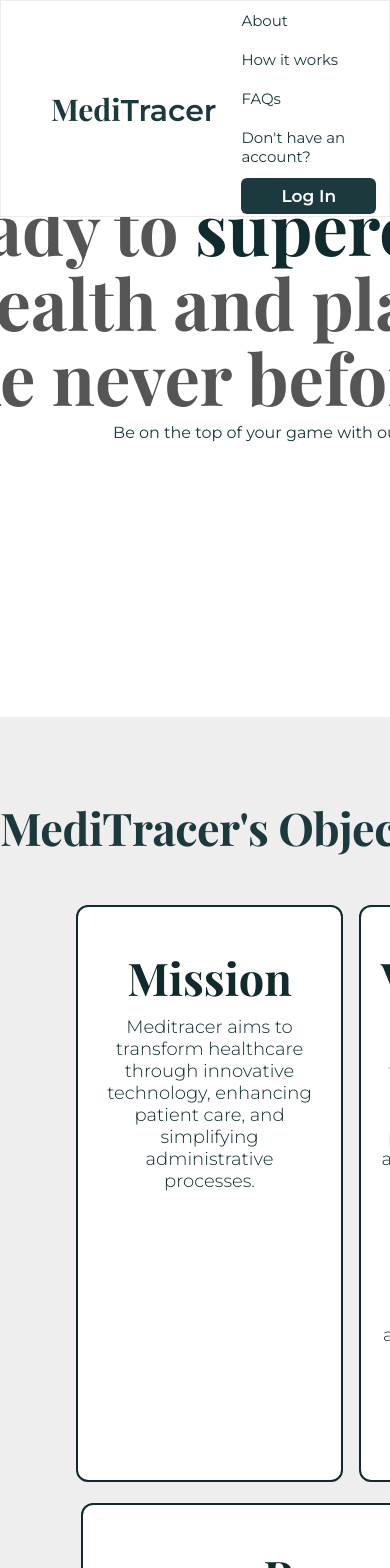
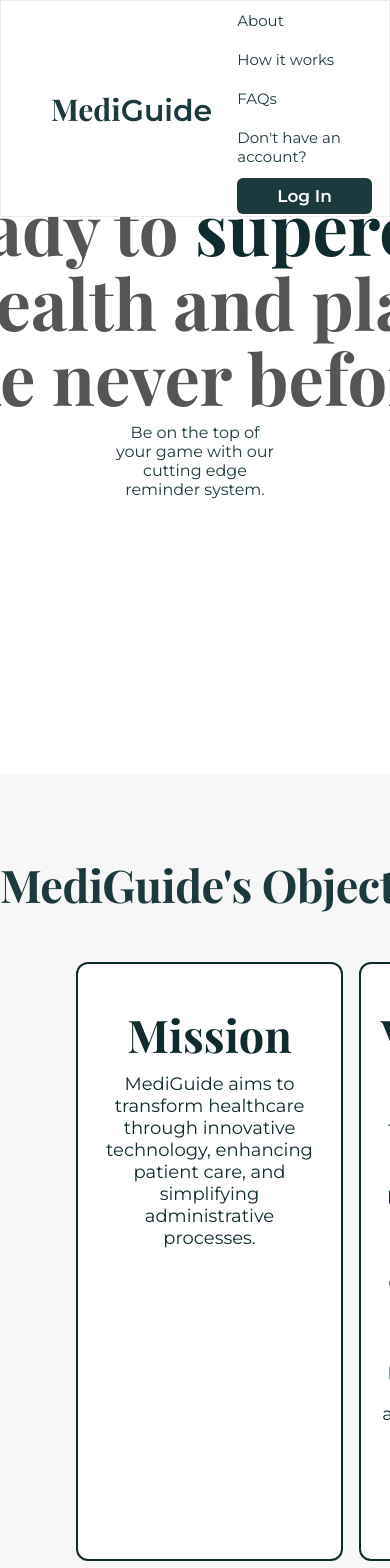
Before and after one commit to AlexUdeogu/MediTracer, a React (Vite) app in the folder medication-tracer/: page / in a window 390 px wide. Shown: the top 1568 px of the page. Built offline with nearby package versions, Linux system fonts and the light colour scheme.

Commit message:
Done with everything, beginning the responsiveness right now

```diff
--- a/medication-tracer/src/Pages/Homepage/homepage.css
+++ b/medication-tracer/src/Pages/Homepage/homepage.css
@@ -87,24 +87,23 @@
   background-color: #ffffff;
   justify-content: center;
   align-items: center;
-  overflow: hidden;
+  text-align: center;
 }
 
-.intro-text-para-1{
-  text-align: center;
+.intro-text-para-1 {
   width: 42vw;
-  white-space: nowrap;
   color: #1C3A3E;
+  white-space: normal; /* Allow text to wrap */
 }
 
 .intro-text {
   font-family: 'Playfair Display', serif;
   font-size: 440%;
   color: #555555;
-  text-align: center;
   line-height: 75px;
   white-space: nowrap;
 }
+
 
 .highlight {
   color: var(--highlight-color);
@@ -132,7 +131,7 @@
 }
 
 .Vision {
-  background-color: #eeeeee;
+  background-color: #f7f7f7;
   justify-content: center;
   width: 100%;
   margin-top: 85px;
@@ -156,7 +155,7 @@
   padding-bottom: 90px;
   text-align: center;
   border: #0F2B2D;
-  background-color: #FFFFFF;
+  background-color: white;
   outline: 2px solid;
   border-radius: 10px;
   color: #0F2B2D;
@@ -166,7 +165,6 @@
 
 .card-text {
   font-size: 120%;
-  font-weight: 300;
 }
 
 .card-head {
@@ -186,7 +184,7 @@
   border: #0F2B2D;
   outline: 2px solid;
   border-radius: 10px;
-  background-color: #FFFFFF;
+  background-color: white;
   color: #0F2B2D;
   letter-spacing: 0px;
   text-align: center;
@@ -262,6 +260,8 @@
 
 .work-header-para{
 text-align: center;
+font-size: 120%;
+
 color: #1C3A3E;
 }
 
--- a/medication-tracer/src/Pages/Homepage/homepage.jsx
+++ b/medication-tracer/src/Pages/Homepage/homepage.jsx
@@ -62,8 +62,9 @@ const Homepage = () => {
 
   return (
     <div className='body-x'>
+
       <nav className='navbar-x'>
-        <a href='#' className='logo'> Medi<span className='logo-half'>Tracer</span></a>
+        <a href='#' className='logo'> Medi<span className='logo-half'>Guide</span></a>
         <ul>
           <li><a href="#objectives" onClick={handleScrollToObjectives}>About</a></li>
           <li><a href="#works" onClick={handleScrollToWorks}>How it works</a></li>
@@ -72,33 +73,31 @@ const Homepage = () => {
           <li><Link to="/log-in"><botton type="submit" className="item-container-1">Log In</botton></Link></li>
         </ul>
       </nav>
-
       <div className='intro'>
         <h1 className='intro-text'>Get ready to <span className="highlight">supercharge</span>  <br/> your health and planning<br/>like never before.</h1>
         <p className='intro-text-para-1'>
           Be on the top of your game with our cutting edge reminder system.
         </p>
       </div>
-
       <div className='Vision' id="objectives" ref={objectivesRef}>
-        <h1 className='intro-description' ref={introDescriptionRef}>MediTracer's Objectives</h1>
+        <h1 className='intro-description' ref={introDescriptionRef}>MediGuide's Objectives</h1>
         <div className="cards">
           <div className="mission-card">
             <h1 className='card-head'>Mission</h1>
             <p className='card-text'>
-              Meditracer aims to transform healthcare through innovative technology, enhancing patient care, and simplifying administrative processes.
+              MediGuide aims to transform healthcare through innovative technology, enhancing patient care, and simplifying administrative processes.
             </p>
           </div>
           <div className="mission-card">
             <h1 className='card-head'>Vision</h1>
             <p className='card-text'>
-              Meditracer envisions a future where healthcare is seamless, personalized, and accessible to all, empowering individuals and healthcare professionals alike to achieve better health outcomes.
+            MediGuide envisions a future where healthcare is seamless, personalized, and accessible to all, empowering individuals and healthcare professionals alike to achieve better health outcomes.
             </p>
           </div>
           <div className="mission-card-wide">
             <h1 className='card-head'>Purpose</h1>
             <p className='card-text'>
-              Meditracer dreams of a tomorrow where healthcare transcends barriers, embracing seamless integration, personalization, and universal accessibility. Our purpose is a catalyst, empowering every individual and healthcare professional to forge pathways toward enhanced well-being and unprecedented health outcomes.
+            MediGuide dreams of a tomorrow where healthcare transcends barriers, embracing seamless integration, personalization, and universal accessibility. Our purpose is a catalyst, empowering every individual and healthcare professional to forge pathways toward enhanced well-being and unprecedented health outcomes.
             </p>
           </div>
         </div>
@@ -153,14 +152,9 @@ const Homepage = () => {
         </div>
       </div>
 
-
-
-
-
-
       <div className="footer">
         <nav>
-          <a href='#' className='logo'> Medi<span className='logo-half'>Tracer</span></a>
+          <a href='#' className='logo'> Medi<span className='logo-half'>Guide</span></a>
           <ul>
             <li className='footer-text'>Design and Development by <a href='https://alex-portfolio-mu.vercel.app/' className='alex'>Alex Udeogu</a> - Copyright 2024</li>
           </ul>
--- a/medication-tracer/src/Pages/MedPage/medpage.css
+++ b/medication-tracer/src/Pages/MedPage/medpage.css
@@ -47,6 +47,7 @@ nav ul li a {
 .mainpage-head {
     color: #1C3A3E;
     font-family: 'Playfair Display', serif;
+    font-size: 40px;
 }
 
 .mainpage-title {
@@ -88,11 +89,12 @@ p {
 .item-container-main {
     white-space: nowrap;
     margin: 20px;
+    font-weight: 500;
     border-radius: 6px;
     border: none;
     color:  #152d30;
     cursor: pointer;
-    font-size: 15px;
+    font-size: 16px;
     transition: background-color 0.3s ease;
 }
 
--- a/medication-tracer/src/Pages/MedPage/medpage.jsx
+++ b/medication-tracer/src/Pages/MedPage/medpage.jsx
@@ -19,7 +19,7 @@ const Medpage = ({ toggleMainApp, showMainApp }) => {
   }, []);
 
   const addReminder = (newReminder) => {
-    const updatedReminders = [...reminders, newReminder];
+    const updatedReminders = [newReminder, ...reminders]; // Prepend new reminder
     setReminders(updatedReminders);
     localStorage.setItem('reminders', JSON.stringify(updatedReminders));
   };
@@ -37,7 +37,7 @@ const Medpage = ({ toggleMainApp, showMainApp }) => {
   return (
     <div className='body-page'>
       <nav>
-        <a href='#' className='logo'> Medi<span className='logo-half'>Tracer</span></a>
+        <a href='#' className='logo'> Medi<span className='logo-half'>Guide</span></a>
         <ul>
           <button type="button" className="item-container-main" onClick={toggleMainApp}>Add Drug</button>
           <li><a href="#service">{user ? user.username : 'JohnDoe123'}</a></li>
--- a/medication-tracer/src/Pages/Summary/summary.css
+++ b/medication-tracer/src/Pages/Summary/summary.css
@@ -14,7 +14,7 @@
 }
 
 .med-summary {
-    background-color: white;
+    background-color: rgb(255, 244, 223);
     border: #1C3A3E 2px solid;
     border-radius: 10px;
     padding: 30px;
@@ -56,10 +56,12 @@
     background: transparent;
     border: none;
     font-size: 20px;
+    font-weight: 600;
     cursor: pointer;
     color: #1C3A3E;
+    transition: 0.4s;
 }
 
 .close-btn:hover {
-    color: #b30000;
+    color: #ff3d3d;
 }
--- a/medication-tracer/src/Pages/Summary/summary.jsx
+++ b/medication-tracer/src/Pages/Summary/summary.jsx
@@ -1,4 +1,4 @@
-import React from 'react';
+import React, { useState, useEffect } from 'react';
 import './summary.css';
 import { FontAwesomeIcon } from '@fortawesome/react-fontawesome';
 import {
@@ -8,24 +8,37 @@ import {
   useFetchNdcDirectory,
   useFetchDrugsAtFda
 } from '../../Api/useFetchSideEffects.jsx';
+import { motion } from 'framer-motion';
 
 const Summary = ({ reminder, onDeleteReminder }) => {
   const drugName = reminder.prescriptionName;
   const reminderTime = reminder.prescriptionTimes.join(', ');
 
-  const { data: sideEffects } = useFetchSideEffects(drugName);
-  const { data: recallReports } = useFetchRecallReports(drugName);
-  const { data: productLabeling } = useFetchProductLabeling(drugName);
-  const { data: ndcDirectory } = useFetchNdcDirectory(drugName);
-  const { data: drugsAtFda } = useFetchDrugsAtFda(drugName);
+  const [loading, setLoading] = useState(true);
 
-  // Helper function to truncate arrays
-  const truncateArray = (arr, maxLength) => arr ? arr.slice(0, Math.ceil(maxLength / 2.5)) : [];
+  const { data: sideEffects, isLoading: sideEffectsLoading } = useFetchSideEffects(drugName);
+  const { data: recallReports, isLoading: recallReportsLoading } = useFetchRecallReports(drugName);
+  const { data: productLabeling, isLoading: productLabelingLoading } = useFetchProductLabeling(drugName);
+  const { data: ndcDirectory, isLoading: ndcDirectoryLoading } = useFetchNdcDirectory(drugName);
+  const { data: drugsAtFda, isLoading: drugsAtFdaLoading } = useFetchDrugsAtFda(drugName);
+
+  useEffect(() => {
+    if (!sideEffectsLoading && !recallReportsLoading && !productLabelingLoading && !ndcDirectoryLoading && !drugsAtFdaLoading) {
+      setLoading(false);
+    }
+  }, [sideEffectsLoading, recallReportsLoading, productLabelingLoading, ndcDirectoryLoading, drugsAtFdaLoading]);
+
+  const truncateArray = (arr, maxLength) => arr ? arr.slice(0, Math.ceil(maxLength / 3.5)) : [];
 
   return (
     <div className='med-summary'>
       <button className='close-btn' onClick={onDeleteReminder}>X</button>
-      <div className="drug-info-container">
+      <motion.div
+        initial={{ opacity: 0 }}
+        animate={{ opacity: 1 }}
+        transition={{ duration: 0.5 }}
+        className="drug-info-container"
+      >
         <div className="drug-title">
           <h1 className='drug'>{drugName}</h1>
         </div>
@@ -38,7 +51,8 @@ const Summary = ({ reminder, onDeleteReminder }) => {
           <p><span className='info-title'>NDC Directory:</span> {ndcDirectory?.product_ndc || 'Information not available'}</p>
           <p><span className='info-title'>Drugs@FDA:</span> {drugsAtFda?.application_number || 'Information not available'}</p>
         </div>
-      </div>
+      </motion.div>
+      {loading && <p className="loading-text" style={{ color: '#1C3A3E' }}>Loading...</p>}
     </div>
   );
 };
--- a/medication-tracer/vite.config.js
+++ b/medication-tracer/vite.config.js
@@ -5,7 +5,7 @@ import react from '@vitejs/plugin-react'
 export default defineConfig({
   plugins: [react()],
   server: {
-    host: true, // Set this to true to listen on all addresses, including LAN
-    port: 3000, // Optional: Specify the port you want to use
+    host: true,
+    port: 3000,
   },
 })
```
